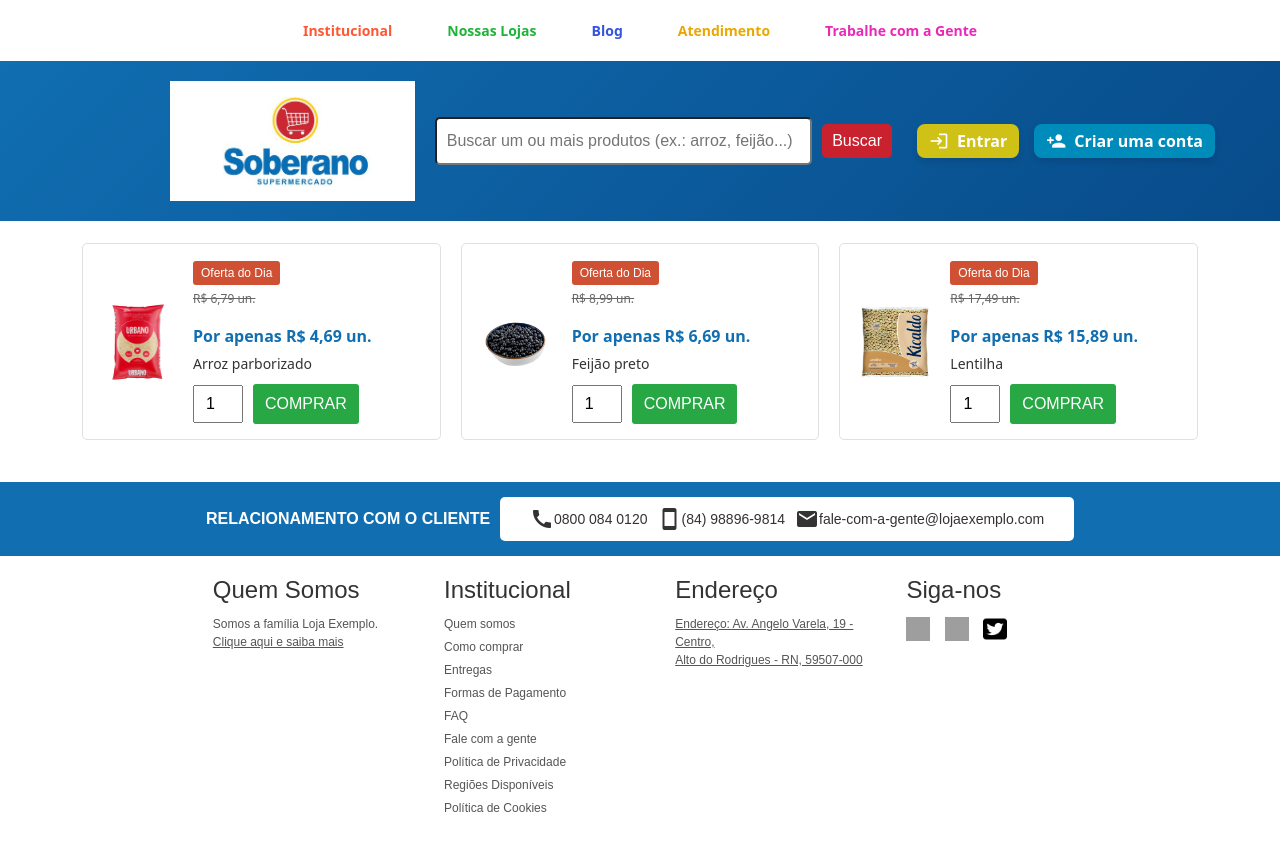
After one commit to rennanf/soberanosupermercado, a PHP site: page /pesquisaexemplo.php in a window 1280 px wide. The commit adds this page. Run offline with PHP 8.4, Linux system fonts and the light colour scheme; grey boxes are pictures that could not be loaded.

Commit message:
criacao da aba pesquisa, mudanca dos alerts e resolução de pequenos bugs

```diff
--- a/index.php
+++ b/index.php
@@ -18,6 +18,8 @@ if (isset($_SESSION['usuario'])) {
     <link href="https://cdn.jsdelivr.net/npm/bootstrap-icons/font/bootstrap-icons.css" rel="stylesheet">
     <link href="https://fonts.googleapis.com/icon?family=Material+Icons"
       rel="stylesheet">
+      <script src="https://cdn.jsdelivr.net/npm/sweetalert2@11"></script>
+
 </head>
 <body>
 
@@ -36,8 +38,8 @@ if (isset($_SESSION['usuario'])) {
             </a>
         </div>
         <div class="search-bar">
-            <input type="text" placeholder="Buscar um ou mais produtos (ex.: arroz, feijão...)" />
-            <button>Buscar</button>
+            <input id="searchInput" type="text" placeholder="Buscar um ou mais produtos (ex.: arroz, feijão...)" />
+            <button onclick="searchProduct()">Buscar</button>
         </div>
         <div class="header-buttons">
         <?php if (isset($_SESSION['usuario'])): ?>
--- a/js/script.js
+++ b/js/script.js
@@ -3,7 +3,12 @@
 document.addEventListener("DOMContentLoaded", () => {
     // Função de adicionar ao carrinho
     function adicionarAoCarrinho(nomeProduto) {
-        alert(nomeProduto + " foi adicionado ao carrinho!");
+        Swal.fire({
+            icon: 'success',
+            title: 'Adicionado ao carrinho!',
+            text: `${nomeProduto} foi adicionado ao carrinho.`,
+            confirmButtonColor: '#c9212e'
+        });
     }
 
     // Adicionar evento aos botões "Adicionar ao Carrinho"
@@ -157,3 +162,17 @@ document.addEventListener("DOMContentLoaded", () => {
         }
     });
 });
+
+function searchProduct() {
+    const searchInput = document.getElementById('searchInput').value.trim();
+    if (searchInput) {
+        window.location.href = `pesquisaexemplo.php?query=${encodeURIComponent(searchInput)}`;
+    } else {
+        Swal.fire({
+            icon: 'warning',
+            title: 'Busca vazia',
+            text: 'Por favor, insira um termo de busca.',
+            confirmButtonColor: '#c9212e'
+        });
+    }
+}
--- /dev/null
+++ b/pesquisaexemplo.php
@@ -0,0 +1,150 @@
+<?php
+session_start();
+if (isset($_SESSION['usuario'])) {
+
+} else {
+
+}
+?>
+<!DOCTYPE html>
+<html lang="pt-BR">
+<head>
+    <meta charset="UTF-8">
+    <meta name="viewport" content="width=device-width, initial-scale=1.0">
+    <title>Supermercado Soberano - Loja Online</title>
+    <link rel="icon" href="imagens/favico.ico"/>
+    <link rel="stylesheet" href="css/style.css">
+    <link href="https://cdn.jsdelivr.net/npm/bootstrap@5.3.3/dist/css/bootstrap.min.css" rel="stylesheet" integrity="sha384-QWTKZyjpPEjISv5WaRU9OFeRpok6YctnYmDr5pNlyT2bRjXh0JMhjY6hW+ALEwIH" crossorigin="anonymous">
+    <link href="https://cdn.jsdelivr.net/npm/bootstrap-icons/font/bootstrap-icons.css" rel="stylesheet">
+    <link href="https://fonts.googleapis.com/icon?family=Material+Icons"
+      rel="stylesheet">
+</head>
+<body>
+
+    <div class="top-bar">
+        <a href="#">Institucional</a>
+        <a href="#">Nossas Lojas</a>
+        <a href="#">Blog</a>
+        <a href="#">Atendimento</a>
+        <a href="#">Trabalhe com a Gente</a>
+    </div>
+
+    <header class="main-header">
+        <div class="header-logo">
+            <a href="index.php">
+                <img src="imagens/photo_2023-07-06_20-47-18.jpg" alt="Supermercado Soberano" />
+            </a>
+        </div>
+        <div class="search-bar">
+            <input type="text" placeholder="Buscar um ou mais produtos (ex.: arroz, feijão...)" />
+            <button>Buscar</button>
+        </div>
+        <div class="header-buttons">
+        <?php if (isset($_SESSION['usuario'])): ?>
+
+            <span class="user-name"><?php echo $_SESSION['usuario']; ?></span>
+            <a href="logout.php" class="button">Logout</a>
+        <?php else: ?>
+
+            <a href="loginform.php" class="button login">
+                <span class="material-icons">login</span> Entrar
+            </a>
+            <a href="cadastroform.php" class="button register">
+                <span class="material-icons">person_add</span> Criar uma conta
+            </a>
+        <?php endif; ?>
+    </div>
+    </header>
+
+    <section class="product-listing">
+    <div class="container">
+            <div class="product-item">
+                <img src="imagens/arroz1.jpeg" alt="Produto 1">
+                <div class="product-info">
+                    <span class="offer-tag">Oferta do Dia</span>
+                    <p class="old-price">R$ 6,79 un.</p>
+                    <p class="price">Por apenas <strong>R$ 4,69 un.</strong></p>
+                    <p class="product-name">Arroz parborizado</p>
+                    <div class="product-controls">
+                        <input type="number" value="1" min="1">
+                        <button class="buy-button">COMPRAR</button>
+                    </div>
+                </div>
+            </div>
+            <!-- Mais produtos aqui... -->
+            <div class="product-item">
+                <img src="imagens/feijao1.png" alt="Produto 2">
+                <div class="product-info">
+                    <span class="offer-tag">Oferta do Dia</span>
+                    <p class="old-price">R$ 8,99 un.</p>
+                    <p class="price">Por apenas <strong>R$ 6,69 un.</strong></p>
+                    <p class="product-name">Feijão preto </p>
+                    <div class="product-controls">
+                        <input type="number" value="1" min="1">
+                        <button class="buy-button">COMPRAR</button>
+                    </div>
+                </div>
+            </div>
+
+            <div class="product-item">
+                <img src="imagens/lentilha.png" alt="Produto 3">
+                <div class="product-info">
+                    <span class="offer-tag">Oferta do Dia</span>
+                    <p class="old-price">R$ 17,49 un.</p>
+                    <p class="price">Por apenas <strong>R$ 15,89 un.</strong></p>
+                    <p class="product-name">Lentilha</p>
+                    <div class="product-controls">
+                        <input type="number" value="1" min="1">
+                        <button class="buy-button">COMPRAR</button>
+                    </div>
+                </div>
+            </div>
+        </div>
+        </section>
+
+        <footer class="footer-container">
+        <div class="footer-top">
+            <p class="relationship-text">RELACIONAMENTO COM O CLIENTE</p>
+            <div class="contact-box">
+                <p><span class="material-icons">call</span><i class="fas fa-phone"></i> 0800 084 0120</p>
+                <p><span class="material-icons">smartphone</span> <i class="fas fa-whatsapp" ></i> (84) 98896-9814</p>
+                <p><span class="material-icons">mail</span> <i class="fas fa-envelope"></i> fale-com-a-gente@lojaexemplo.com</p>
+            </div>
+        </div>
+        <div class="footer-bottom">
+            <div class="footer-column">
+                <h4>Quem Somos</h4>
+                <p>Somos a família Loja Exemplo.<br> <a href="#">Clique aqui e saiba mais</a></p>
+            </div>
+            <div class="footer-column">
+                <h4>Institucional</h4>
+                <ul>
+                    <li><a href="#">Quem somos</a></li>
+                    <li><a href="#">Como comprar</a></li>
+                    <li><a href="#">Entregas</a></li>
+                    <li><a href="#">Formas de Pagamento</a></li>
+                    <li><a href="#">FAQ</a></li>
+                    <li><a href="#">Fale com a gente</a></li>
+                    <li><a href="#">Política de Privacidade</a></li>
+                    <li><a href="#">Regiões Disponíveis</a></li>
+                    <li><a href="#">Política de Cookies</a></li>
+                </ul>
+            </div>
+            <div class="footer-column">
+                <h4> Endereço </h4>
+                <p><a href="https://maps.app.goo.gl/U28k5QJhcKwY7gZK8" target="_blank" rel="external">Endereço: Av. Angelo Varela, 19 - Centro, <br> Alto do Rodrigues - RN, 59507-000</a></p>
+            </div>
+
+            <div class="footer-column">
+                <h4>Siga-nos</h4>
+                <div class="social-icons">
+                    <a href="#"><img src="imagens/facebook-square.png" alt="Facebook"></a>
+                    <a href="#"><img src="imagens/instagram-square.png" alt="Instagram"></a>
+                    <a href="#"><img src="imagens/twitter-square.png" alt="Twitter"></a>
+                </div>
+            </div>
+        </div>
+    </footer>
+    <script src="js/script.js"></script>
+</body>
+</html>
```
Also changed, not shown: imagens/arroz1.jpeg (added), imagens/feijao1.png (added), imagens/lentilha.png (added).
